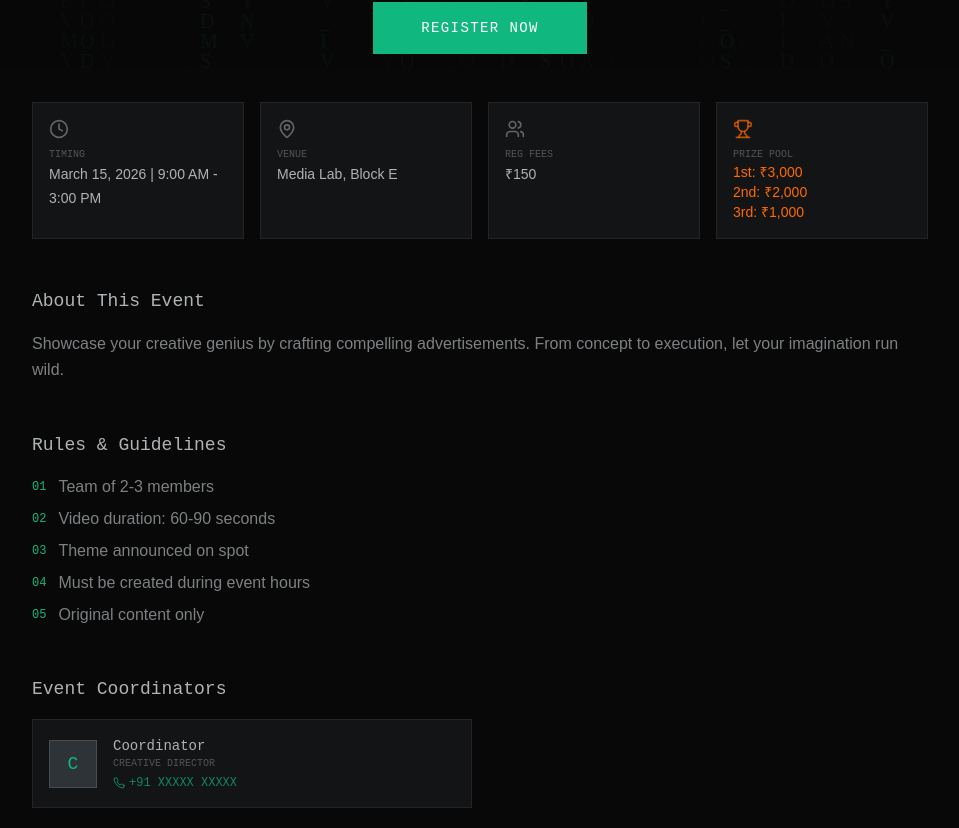
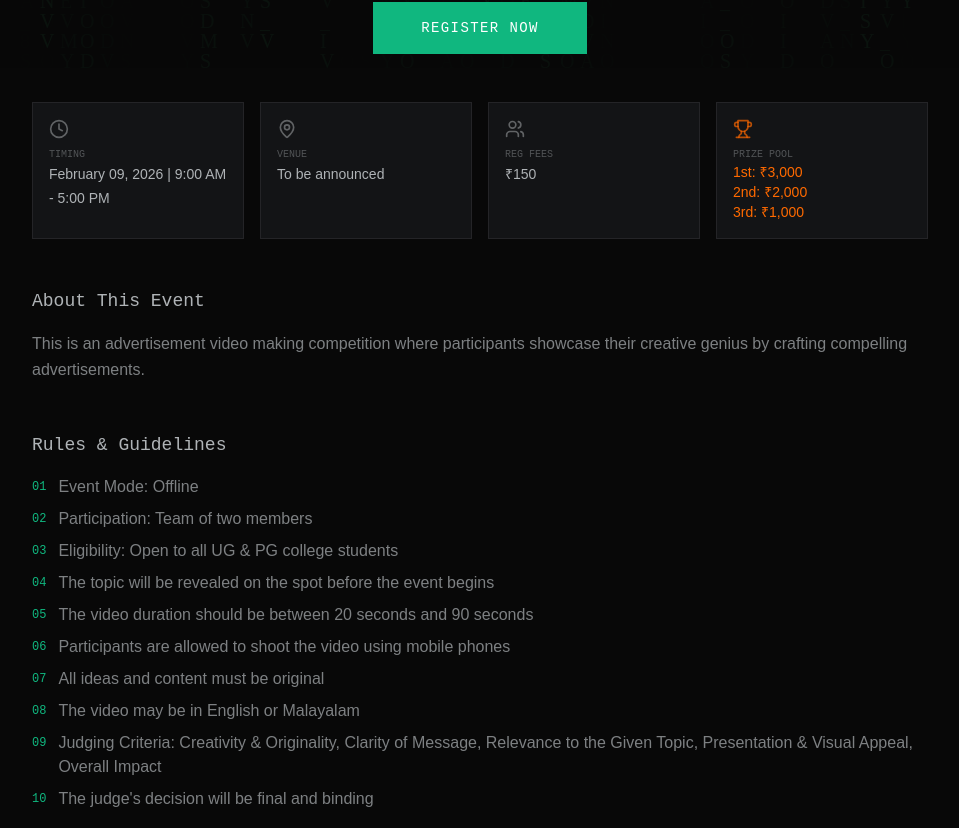
Before and after one commit to Abin-Tomy/envifest_8, a React (Vite) app: page /events/ad-making in a window 1280 px wide. Shown: the part 732-1560 px from the top of the page, without its empty margins (160-1119 px from the left). Built offline with nearby package versions, Linux system fonts and the light colour scheme.

Commit message:
event details

```diff
--- a/src/data/events.ts
+++ b/src/data/events.ts
@@ -35,6 +35,7 @@ export interface EventData {
   teamSize: string;
   prize: string;
   registrationFee: string;
+  registrationLink?: string;
   coordinators: EventCoordinator[];
 }
 
@@ -65,8 +66,8 @@ export const events: EventData[] = [
       "The judge's decision will be considered final",
       "Facilities: Evening Snacks, Dinner, Breakfast, Lunch, 24-hour coffee and light snacks"
     ],
-    timing: "March 15-16, 2026 | 24 Hours",
-    venue: "Main Auditorium, Block A",
+    timing: "February 09, 2026 | 9:00 AM - 5:00 PM",
+    venue: "To be announced",
     teamSize: "2-4 Members",
     prize: "1st: ₹20,000 | 2nd: ₹10,000",
     registrationFee: "₹250 per head",
@@ -83,22 +84,26 @@ export const events: EventData[] = [
     theme: "standard",
     eventType: "main",
     tagline: "Think Beyond Limits",
-    description: "Your idea could be the next big thing. Present your innovative solutions to real-world problems and get a chance to turn your vision into reality.",
+    description: "ENVI Ideathon 2026 is a student-focused innovation and idea-pitching event that encourages problem-solving, creativity, and practical thinking. Teams submit their ideas in advance, and shortlisted teams get the opportunity to pitch their solutions on stage before an industry expert.",
     rules: [
-      "Team of 2-3 members required",
-      "Ideas must be original and innovative",
-      "Presentation time: 10 minutes + 5 minutes Q&A",
-      "Use of visual aids encouraged",
-      "Business viability will be considered"
+      "Team size can range from 1 to 4 students. Cross-college teams are allowed",
+      "The event is open to students from all colleges",
+      "Online registration is mandatory, and idea submission is part of the registration process",
+      "Based on pre-event evaluation, the Top 12 teams will be shortlisted for stage pitching",
+      "Each shortlisted team will get 10 minutes (pitch + Q&A) for their presentation",
+      "Presentations must be limited to a maximum of 6 slides",
+      "Winners are selected based on innovation, feasibility, impact, and presentation quality",
+      "Plagiarized ideas or misconduct will lead to disqualification",
+      "The decisions of the judge and organizing committee are final and binding"
     ],
-    timing: "March 15, 2026 | 10:00 AM - 4:00 PM",
-    venue: "Seminar Hall, Block B",
-    teamSize: "2-3 Members",
+    timing: "February 09, 2026 | 9:00 AM - 5:00 PM",
+    venue: "To be announced",
+    teamSize: "1-4 Members",
     prize: "1st: ₹3,000 | 2nd: ₹2,000",
     registrationFee: "₹200",
     coordinators: [
-      { name: "Coordinator", phone: "+91 XXXXX XXXXX", role: "Lead Coordinator" },
-      { name: "Coordinator", phone: "+91 XXXXX XXXXX", role: "Event Manager" }
+      { name: "Ayush VP", phone: "+91 9911366704", role: "Student Coordinator" },
+      { name: "Ms. Drishya Narayanan", phone: "+91 7034057003", role: "Staff Coordinator" }
     ]
   },
   {
@@ -123,19 +128,20 @@ export const events: EventData[] = [
       "The Quiz Master's / Judges' decision shall be final and binding",
       "Any violation of the rules may result in immediate disqualification"
     ],
-    timing: "March 15, 2026 | 2:00 PM - 5:00 PM",
+    timing: "February 09, 2026 | 9:00 AM - 5:00 PM",
     venue: "Quiz Hall, Block C",
     teamSize: "2 Members",
     prize: "1st: ₹3,000 | 2nd: ₹2,000 | 3rd: ₹1,000",
-    registrationFee: "₹20",
+    registrationFee: "₹20/team",
+    registrationLink: "https://airtable.com/app46TuuqN1ySWWrN/pagrt453Lb3u4qZpT/form",
     coordinators: [
-      { name: "Coordinator", phone: "+91 XXXXX XXXXX", role: "Quiz Master" },
-      { name: "Coordinator", phone: "+91 XXXXX XXXXX", role: "Coordinator" }
+      { name: "Asher Vargheese K", phone: "+91 9497265177", role: "Student Coordinator" },
+      { name: "Ms. Anjana T K", phone: "+91 8248962887", role: "Staff Coordinator" }
     ]
   },
   {
     id: "debate",
-    name: "Debate",
+    name: "CrossFire",
     icon: MessageSquare,
     category: "other",
     theme: "standard",
@@ -143,44 +149,58 @@ export const events: EventData[] = [
     tagline: "Words Are Weapons",
     description: "Clash of perspectives in the arena of ideas. Articulate your stance, counter your opponents, and emerge as the champion of rhetoric.",
     rules: [
-      "Individual participation",
-      "Topics revealed 30 minutes before",
-      "Speaking time: 5 minutes per speaker",
-      "Rebuttals: 2 minutes each",
-      "Judged on content, delivery, and rebuttal"
+      "All participants must carry a valid school ID card",
+      "The debate will be conducted in English / Malayalam",
+      "The debate will be conducted in two stages: Prelims and Finals",
+      "Prelims consists of 4 rounds, each of 45 minutes Final round duration: 20 minutes",
+      "Topics will be allotted on the spot",
+      "All the team members must voice their opinions and respect opposing views at all times",
+      "Participants are expected to maintain discipline, fairness, and sportsmanship throughout the event",
+      "Mobile phones, smart devices, notes, or any external assistance are strictly prohibited during the competition",
+      "The judges' decision shall be final and binding",
+      "Any violation of the rules may result in immediate disqualification"
     ],
-    timing: "March 15, 2026 | 11:00 AM - 2:00 PM",
-    venue: "Debate Hall, Block D",
-    teamSize: "Individual",
+    timing: "February 09, 2026 | 9:00 AM - 5:00 PM",
+    venue: "PTA hall",
+    teamSize: "2 Members",
     prize: "1st: ₹4,000 | 2nd: ₹2,000",
-    registrationFee: "₹20",
+    registrationFee: "₹20/team",
+    registrationLink: "https://airtable.com/appcM1QasQkCsgMkO/pagle4VXD1g1HoNKp/form",
     coordinators: [
-      { name: "Coordinator", phone: "+91 XXXXX XXXXX", role: "Lead Coordinator" }
+      { name: "Bhadra", phone: "+91 8921543780", role: "Student Coordinator" },
+      { name: "Ms. Anjana T K", phone: "+91 8248962887", role: "Staff Coordinator" }
     ]
   },
   {
     id: "ad-making",
-    name: "Ad Making",
+    name: "ADBYTE",
     icon: Video,
     category: "other",
     theme: "standard",
     eventType: "main",
     tagline: "Create. Captivate. Convert.",
-    description: "Showcase your creative genius by crafting compelling advertisements. From concept to execution, let your imagination run wild.",
+    description: "This is an advertisement video making competition where participants showcase their creative genius by crafting compelling advertisements.",
     rules: [
-      "Team of 2-3 members",
-      "Video duration: 60-90 seconds",
-      "Theme announced on spot",
-      "Must be created during event hours",
-      "Original content only"
+      "Event Mode: Offline",
+      "Participation: Team of two members",
+      "Eligibility: Open to all UG & PG college students",
+      "The topic will be revealed on the spot before the event begins",
+      "The video duration should be between 20 seconds and 90 seconds",
+      "Participants are allowed to shoot the video using mobile phones",
+      "All ideas and content must be original",
+      "The video may be in English or Malayalam",
+      "Judging Criteria: Creativity & Originality, Clarity of Message, Relevance to the Given Topic, Presentation & Visual Appeal, Overall Impact",
+      "The judge's decision will be final and binding"
     ],
-    timing: "March 15, 2026 | 9:00 AM - 3:00 PM",
-    venue: "Media Lab, Block E",
-    teamSize: "2-3 Members",
+    timing: "February 09, 2026 | 9:00 AM - 5:00 PM",
+    venue: "To be announced",
+    teamSize: "2 Members",
     prize: "1st: ₹3,000 | 2nd: ₹2,000 | 3rd: ₹1,000",
     registrationFee: "₹150",
+    registrationLink: "https://airtable.com/appRCCsgg329Gzk2r/pagrt453Lb3u4qZpT/form",
     coordinators: [
-      { name: "Coordinator", phone: "+91 XXXXX XXXXX", role: "Creative Director" }
+      { name: "Nehal Noby", phone: "+91 8547691686", role: "Student Coordinator" },
+      { name: "Ms. Drishya Narayanan", phone: "+91 7034057003", role: "Staff Coordinator" }
     ]
   },
   {
@@ -199,13 +219,14 @@ export const events: EventData[] = [
       "Time-based scoring",
       "Headphones mandatory"
     ],
-    timing: "March 15, 2026 | 10:00 AM - 1:00 PM",
-    venue: "Computer Lab 1, Block F",
+    timing: "February 09, 2026 | 9:00 AM - 5:00 PM",
+    venue: "To be announced",
     teamSize: "Individual",
     prize: "1st: ₹2,000 | 2nd: ₹1,000",
     registrationFee: "₹100",
     coordinators: [
-      { name: "Coordinator", phone: "+91 XXXXX XXXXX", role: "Technical Coordinator" }
+      { name: "Athul Raj", phone: "+91 8590983075", role: "Student Coordinator" },
+      { name: "Ms. Drishya Narayanan", phone: "+91 7034057003", role: "Staff Coordinator" }
     ]
   },
   {
@@ -216,21 +237,29 @@ export const events: EventData[] = [
     theme: "circuit",
     eventType: "main",
     tagline: "Hack Your Way Out",
-    description: "A cybersecurity-themed escape challenge. Decode, decrypt, and defeat the system before time runs out.",
+    description: "Escape the System is an intercollegiate, story-based digital escape challenge where teams must solve a sequence of logical, visual, and reasoning-based questions to break a simulated system lockdown within a limited time. The event emphasizes critical thinking, calm decision-making, and teamwork.",
     rules: [
-      "Team of 2-3 members",
-      "Time limit: 60 minutes",
-      "Hints available with time penalty",
-      "No external devices",
-      "All puzzles must be solved in sequence"
+      "Each team must consist of exactly 2 students",
+      "The total event duration is 3 hours",
+      "Teams must use only the allotted lab PC",
+      "Internet is not provided. Use of electronic devices inside the lab is strictly prohibited",
+      "No collaboration or answer sharing between teams is allowed",
+      "The challenge consists of 15 locked questions solved sequentially",
+      "Clues are provided only for selected high-difficulty questions",
+      "Any attempt to manipulate, bypass, or tamper with the system will result in immediate disqualification",
+      "Winners are decided based on the fastest completion time",
+      "In case of a tie, a tie-breaker round will be conducted",
+      "The decisions of the judges and organizing committee are final and binding"
     ],
-    timing: "March 15, 2026 | Continuous slots",
-    venue: "Escape Room, Block G",
-    teamSize: "2-3 Members",
+    timing: "February 09, 2026 | 9:00 AM - 5:00 PM",
+    venue: "To be announced",
+    teamSize: "2 Members",
     prize: "1st: ₹3,000 | 2nd: ₹2,000 | 3rd: ₹1,000",
     registrationFee: "₹150",
+    registrationLink: "https://airtable.com/app2MRa0YoaGP5PqN/pagrt453Lb3u4qZpT/form",
     coordinators: [
-      { name: "Coordinator", phone: "+91 XXXXX XXXXX", role: "Game Master" }
+      { name: "Abin Tomy", phone: "+91 7907693769", role: "Student Coordinator" },
+      { name: "Ms. Drishya Narayanan", phone: "+91 7034057003", role: "Staff Coordinator" }
     ]
   },
   {
@@ -254,14 +283,15 @@ export const events: EventData[] = [
       "Touching the robot or complete deviation from the line will terminate the run",
       "Judging will be based on time and precision"
     ],
-    timing: "March 16, 2026 | 10:00 AM - 4:00 PM",
-    venue: "Robotics Arena, Block H",
-    teamSize: "3-4 Members",
+    timing: "February 09, 2026 | 9:00 AM - 5:00 PM",
+    venue: "To be announced",
+    teamSize: "1-3 Members",
     prize: "To be announced",
     registrationFee: "₹100",
+    registrationLink: "https://airtable.com/appqGgTlMVGAJ584n/pagrt453Lb3u4qZpT/form",
     coordinators: [
-      { name: "Coordinator", phone: "+91 XXXXX XXXXX", role: "Technical Head" },
-      { name: "Coordinator", phone: "+91 XXXXX XXXXX", role: "Arena Manager" }
+      { name: "Gautham", phone: "+91 9995817077", role: "Student Coordinator" },
+      { name: "Ms. Drishya Narayanan", phone: "+91 7034057003", role: "Staff Coordinator" }
     ]
   },
   {
@@ -287,13 +317,15 @@ export const events: EventData[] = [
       "Participants must report to the venue at least 20 minutes before the starting time",
       "Any more details will be provided before the event"
     ],
-    timing: "March 15, 2026 | 3:00 PM - 5:00 PM",
-    venue: "Computer Lab 2, Block F",
+    timing: "February 09, 2026 | 9:00 AM - 5:00 PM",
+    venue: "To be announced",
     teamSize: "2 Members",
     prize: "1st: ₹3,000 | 2nd: ₹1,000",
     registrationFee: "₹300",
+    registrationLink: "https://airtable.com/app4mJjvZgKAqcgo2/pagrt453Lb3u4qZpT/form",
     coordinators: [
-      { name: "Coordinator", phone: "+91 XXXXX XXXXX", role: "Coordinator" }
+      { name: "Adith Jai", phone: "+91 9207009201", role: "Student Coordinator" },
+      { name: "Ms. Drishya Narayanan", phone: "+91 7034057003", role: "Staff Coordinator" }
     ]
   },
   {
@@ -304,29 +336,30 @@ export const events: EventData[] = [
     theme: "standard",
     eventType: "main",
     tagline: "Shine Brightest",
-    description: "The 'Star of Envi' is a solo competition where participants showcase their creativity and skills across three challenging rounds. The goal is to outperform others and win the title of the ultimate star.",
+    description: "The Star of ENVI is an individual multi-round competition where participants are evaluated on aptitude, coding, communication, logic, and personality to win the ultimate title.",
     rules: [
-      "The event will take place from 9:00 AM to 1:00 PM",
-      "Only individual participation is allowed",
+      "Individual participation only",
       "Registration is open for all college students (UG and PG)",
-      "College ID cards/ID proof are compulsory",
-      "Individuals will be asked to perform a specific task in each round",
-      "The contest will include three rounds, with specific tasks assigned in each round",
-      "Eliminations will take place at the end of each round",
-      "Each round will have a strict time limit for task completion",
-      "The decision of judges will be final",
-      "Personal laptop is not necessary",
-      "Participants must report to the venue at least 30 minutes before the starting time",
-      "Any more details will be provided before the event",
-      "Any kind of malpractice would be considered as disqualified"
+      "The event consists of multiple elimination rounds",
+      "Points are awarded in each qualifying round",
+      "The number of rounds may vary based on total registrations",
+      "Use of unfair means or AI tools (where prohibited) will result in disqualification",
+      "Decisions of the judges and event coordinators are final",
+      "Round 1 – Aptitude Test: Online test, 20 questions in 20 minutes, no negative marking, cutoff: 12 (may increase to 13), qualifiers earn 10 points + bonus",
+      "Round 2 – Written Coding Exam: Offline written coding, 2 questions in 45 minutes, solve at least one to qualify, 10 points + 10 bonus for both correct, any programming language allowed",
+      "Round 3 – Switch: Speaking round with technical & non-technical topic, 5 min prep + 5 min presentation, switch meanings on judges' command, qualifiers earn 10 points",
+      "Round 4 – Logical Test: Technical coding round, 1 problem in 2 hours, no internet or AI tools, any programming language allowed, qualifiers earn 10 points",
+      "Round 5 – Final Panel Interview: Top 3–5 candidates qualify, technical + HR interview, panel decision is final, winner is crowned The Star of ENVI"
     ],
-    timing: "March 16, 2026 | 2:00 PM - 6:00 PM",
-    venue: "Main Stage, Central Plaza",
+    timing: "February 09, 2026 | 9:00 AM - 5:00 PM",
+    venue: "To be announced",
     teamSize: "Individual",
     prize: "1st: ₹10,000",
     registrationFee: "₹250",
+    registrationLink: "https://airtable.com/appPf7sTJjJDeDIJ8/pagiKgDtzZFfaGJoZ/form",
     coordinators: [
-      { name: "Coordinator", phone: "+91 XXXXX XXXXX", role: "Event Head" }
+      { name: "Sian Juilian", phone: "+91 9778473889", role: "Student Coordinator" },
+      { name: "Ms. Drishya Narayanan", phone: "+91 7034057003", role: "Staff Coordinator" }
     ]
   },
   {
@@ -348,13 +381,13 @@ export const events: EventData[] = [
       "Plagiarism, offensive content, or late submissions will lead to disqualification",
       "The judge's decision will be final"
     ],
-    timing: "Online | Feb 1-3, 2026",
+    timing: "February 09, 2026 | 9:00 AM - 5:00 PM",
     venue: "Online Submission",
     teamSize: "Individual",
     prize: "₹7,000",
     registrationFee: "Free",
     coordinators: [
-      { name: "Coordinator", phone: "+91 XXXXX XXXXX", role: "Design Head" }
+      { name: "Ms. Drishya Narayanan", phone: "+91 7034057003", role: "Staff Coordinator" }
     ]
   },
   {
@@ -380,13 +413,14 @@ export const events: EventData[] = [
       "Players can decide who will create the match room",
       "Participants must report at the match venue within the specified timeline"
     ],
-    timing: "March 15-16, 2026 | 10:00 AM - 8:00 PM",
+    timing: "February 09, 2026 | 9:00 AM - 5:00 PM",
     venue: "Gaming Zone, Block J",
     teamSize: "Individual",
     prize: "1st: ₹2,000 | 2nd: ₹1,000",
     registrationFee: "₹50",
+    registrationLink: "https://airtable.com/appQmJg90WUHqJ3K2/paggg242glNhVS8dN/form",
     coordinators: [
-      { name: "Coordinator", phone: "+91 XXXXX XXXXX", role: "Tournament Manager" }
+      { name: "Ms. Drishya Narayanan", phone: "+91 7034057003", role: "Staff Coordinator" }
     ]
   }
 ];
--- a/src/pages/EventDetail.tsx
+++ b/src/pages/EventDetail.tsx
@@ -132,12 +132,23 @@ const EventDetail = () => {
             transition={{ duration: 0.6, ease: "easeOut" }}
             className="text-center mb-8 sm:mb-12 px-4"
           >
+            {event.registrationLink ? (
+              <a
+                href={event.registrationLink}
+                target="_blank"
+                rel="noopener noreferrer"
+                className="w-full sm:w-auto inline-block px-8 sm:px-12 py-3 sm:py-4 font-orbitron text-xs sm:text-sm tracking-widest bg-primary text-primary-foreground hover:bg-primary/90 transition-colors"
+              >
+                REGISTER NOW
+              </a>
+            ) : (
               <button
                 onClick={() => setIsModalOpen(true)}
                 className="w-full sm:w-auto inline-block px-8 sm:px-12 py-3 sm:py-4 font-orbitron text-xs sm:text-sm tracking-widest bg-primary text-primary-foreground hover:bg-primary/90 transition-colors"
               >
                 REGISTER NOW
               </button>
+            )}
           </motion.div>
 
           {/* Info cards */}
```
Also changed, not shown: vercel.json. Lines whose indentation alone changed are shown as unchanged.
